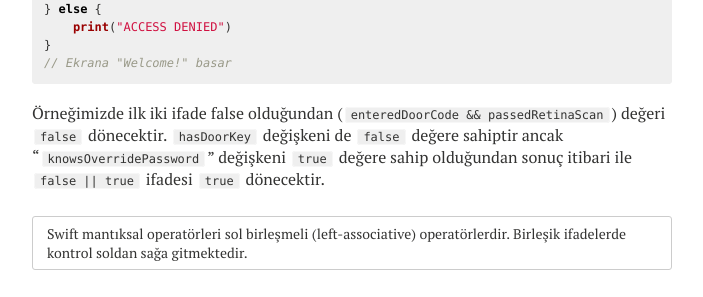
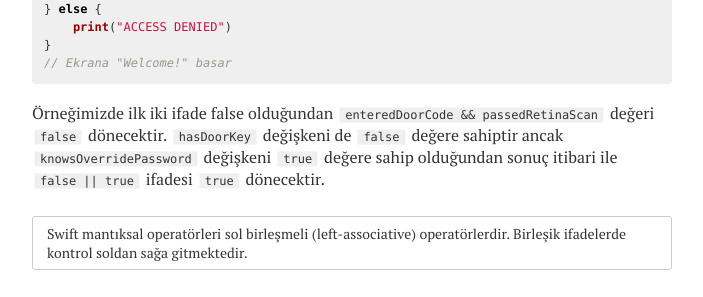
Before and after one commit to conqs/muhasturk.github.io, a Jekyll site: the page built from _posts/swift/S02_swift-temel-operatrler/2016-03-01-swift-temel-operatorler.md, in a window 1280 px wide and 900 px high, scrolled down 6865 px. Shown: the part 158-455 px from the top of the window, without its empty margins (288-991 px from the left). Built offline with Jekyll 4.4.1, drawn with Linux system fonts in a browser that asks for light colours; comment, search, counter and statistics services are not loaded.

Commit message:
fix typo

````diff
--- a/_posts/swift/S02_swift-temel-operatrler/2016-03-01-swift-temel-operatorler.md
+++ b/_posts/swift/S02_swift-temel-operatrler/2016-03-01-swift-temel-operatorler.md
@@ -316,7 +316,7 @@ if enteredDoorCode && passedRetinaScan || hasDoorKey || knowsOverridePassword {
 // Ekrana "Welcome!" basar
 ```
 
-Örneğimizde ilk iki ifade false olduğundan (`enteredDoorCode && passedRetinaScan`) değeri `false` dönecektir. `hasDoorKey` değişkeni de `false` değere sahiptir ancak "`knowsOverridePassword`" değişkeni `true` değere sahip olduğundan sonuç itibari ile `false || true` ifadesi `true` dönecektir.
+Örneğimizde ilk iki ifade false olduğundan `enteredDoorCode && passedRetinaScan` değeri `false` dönecektir. `hasDoorKey` değişkeni de `false` değere sahiptir ancak `knowsOverridePassword` değişkeni `true` değere sahip olduğundan sonuç itibari ile `false || true` ifadesi `true` dönecektir.
 
 Swift mantıksal operatörleri sol birleşmeli (left-associative) operatörlerdir. Birleşik ifadelerde kontrol soldan sağa gitmektedir.
 {: .notice}
````
